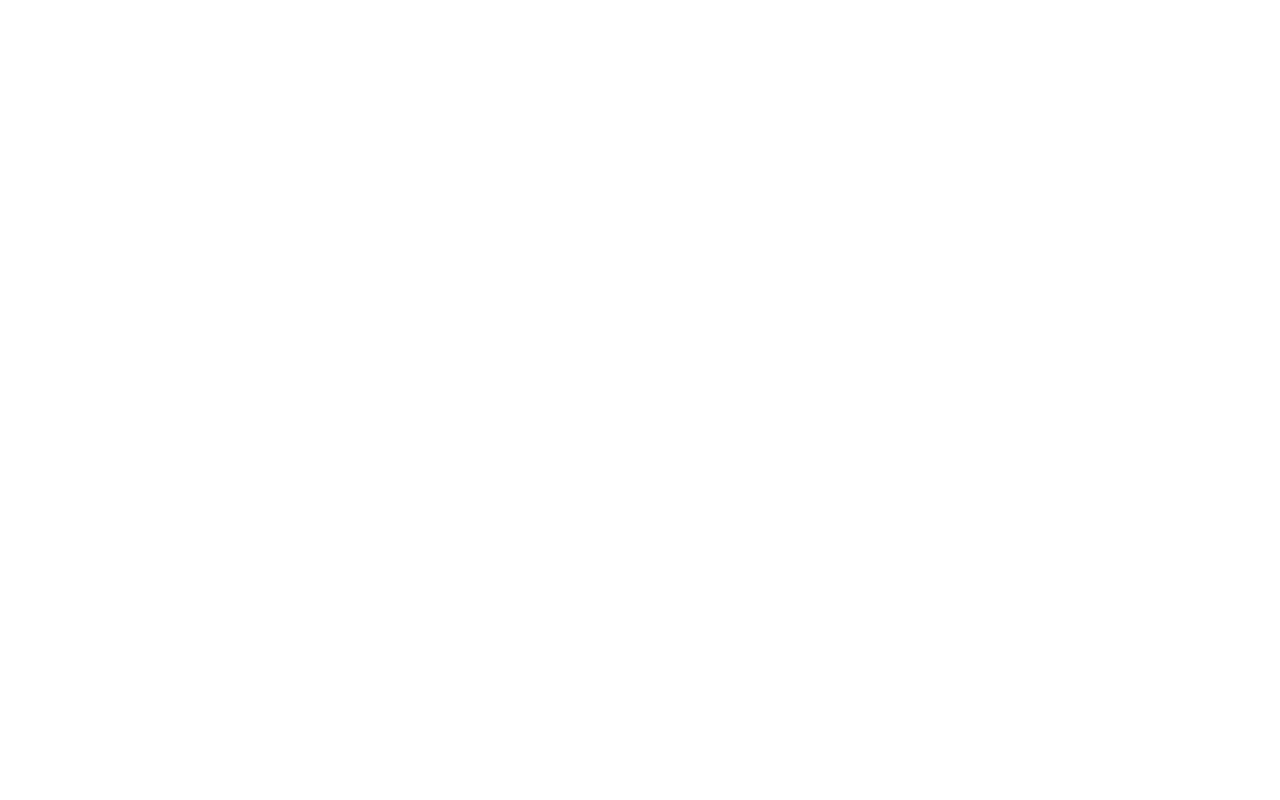
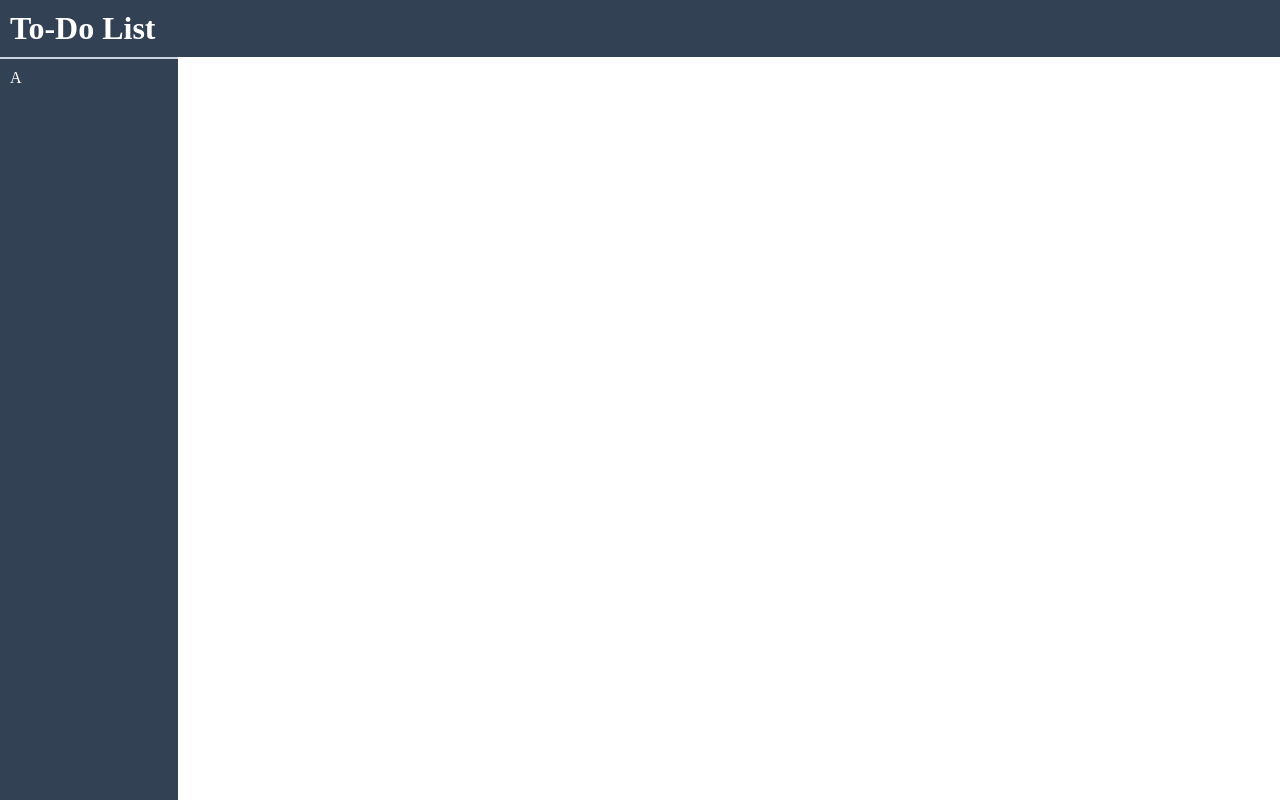
Before and after one commit to Vitholu/ToDo-List, a website built with webpack: page dist/index.html in a window 1280 px wide. Built offline with nearby package versions, Linux system fonts and the light colour scheme.

Commit message:
Add header and sidebar background color

```diff
--- a/dist/index.html
+++ b/dist/index.html
@@ -8,5 +8,15 @@
 		<link rel="stylesheet" href="style.css" />
 		<script src="main.js" defer></script>
 	</head>
-	<body></body>
+	<body>
+		<h1 class="header">To-Do List</h1>
+		<div class="flex-container">
+			<div class="left-side">
+				<ul class="Projects">
+					<li>A</li>
+				</ul>
+			</div>
+			<div class="right-side"></div>
+		</div>
+	</body>
 </html>
--- a/dist/style.css
+++ b/dist/style.css
@@ -0,0 +1,38 @@
+:root {
+	font-size: 62.5%;
+	--header-width: 5.7rem;
+	color: white;
+}
+
+body {
+	font-size: 16px;
+	height: 100vh;
+	width: 100vw;
+}
+
+* {
+	margin: 0;
+	padding: 0;
+	box-sizing: border-box;
+}
+
+.header {
+	padding: 1rem;
+	background-color: #334155;
+}
+
+.flex-container {
+	display: flex;
+}
+
+.left-side {
+	padding: 1rem;
+	flex: 1;
+	height: calc(100vh - var(--header-width));
+	border-top: 2px solid #cbd5e1;
+	background-color: #334155;
+}
+
+.right-side {
+	flex: 7;
+}
```
